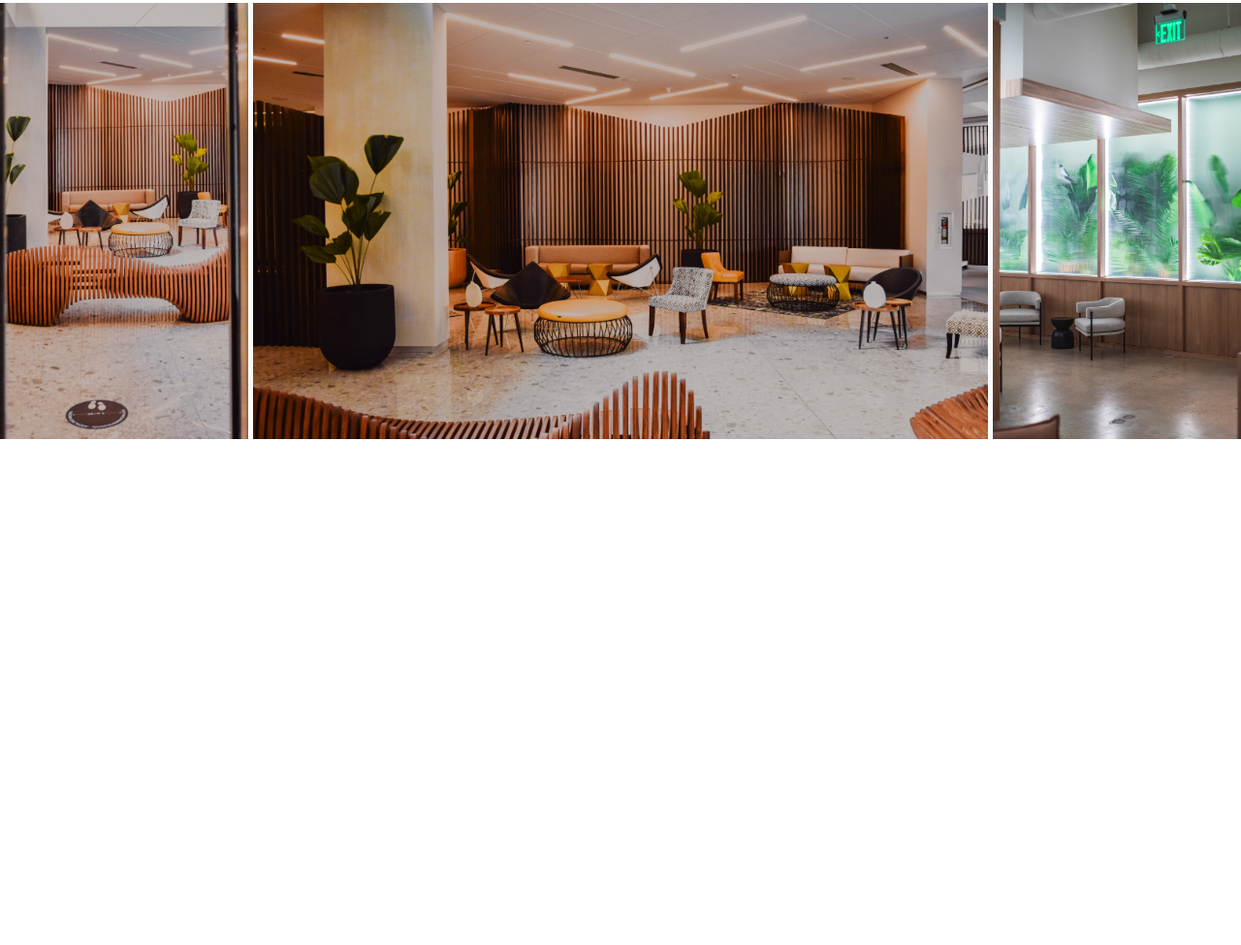
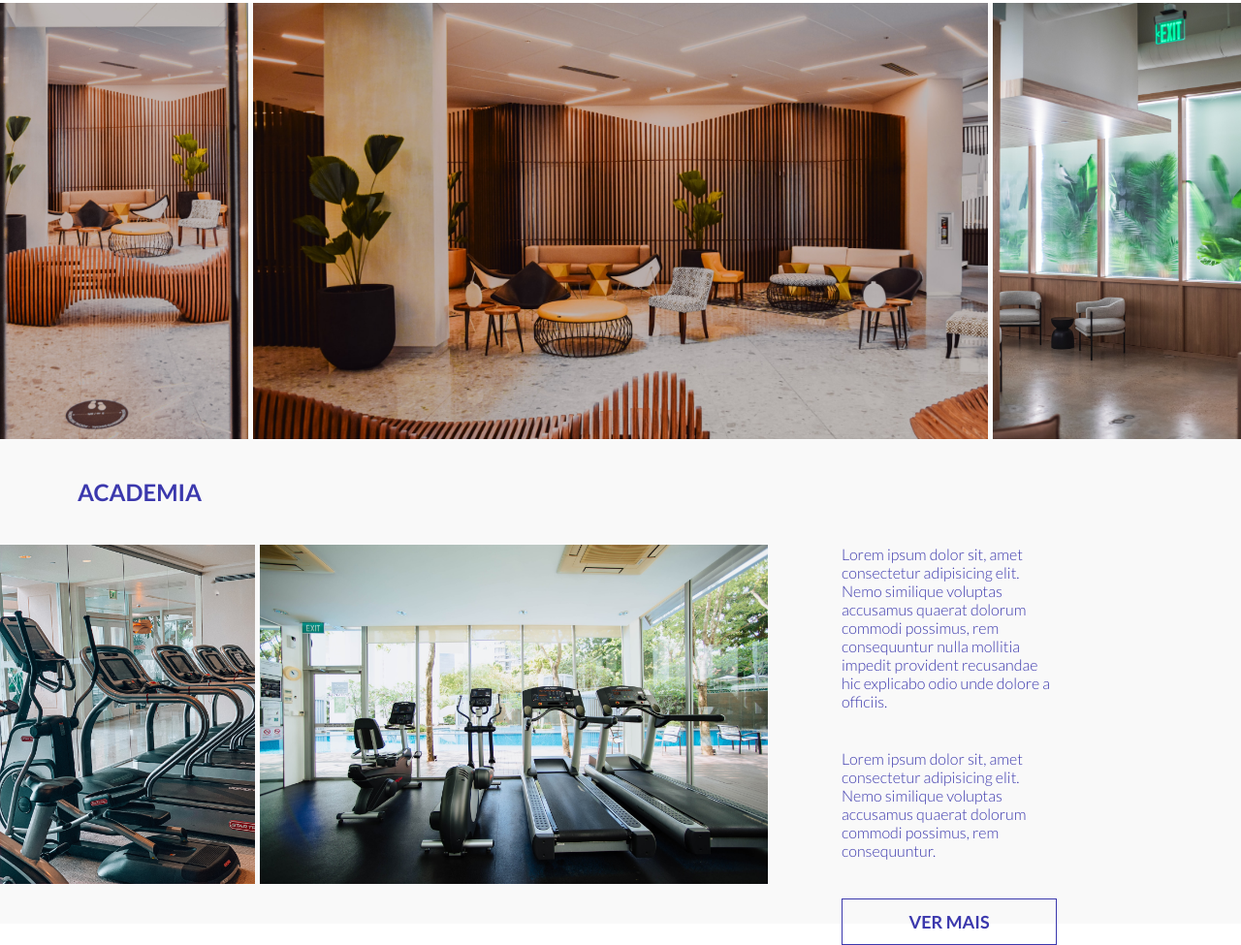
Before and after one commit to henriqueduardo/lunari, a plain HTML site: page index.html in a window 1280 px wide. Shown: the part 1800-2775 px from the top of the page at 97% size. Before the commit the page ends 2253 px from the top, so only its background shows below. Drawn offline with nearby package versions, Linux system fonts and the light colour scheme.

Commit message:
academia

```diff
--- a/css/main.scss
+++ b/css/main.scss
@@ -182,7 +182,7 @@ html {
 .pictures-bg {
   margin-top: 40px;
   width: 100%;
-  height: 50vh;
+  height: auto;
   background: $background;
   figure {
     width: 100%;
@@ -200,3 +200,56 @@ html {
     }
   }
 }
+
+.gym-bg {
+  height: 500px;
+  width: 100%;
+  background: $background;
+  h2 {
+    color: $color-primary;
+    font-family: $font-lato;
+    text-transform: uppercase;
+  }
+  .gym-content {
+    display: flex;
+    width: 100%;
+    figure {
+      width: 60%;
+      display: flex;
+      gap: 5px;
+      .gym-image-1-1 {
+        width: 300px;
+        height: 350px;
+        object-fit: cover;
+      }
+      .gym-image-2-2 {
+        height: 350px;
+        object-fit: cover;
+      }
+    }
+    .gym-text {
+      width: 40%;
+      margin-left: 100px;
+      margin-right: 190px;
+      p {
+        color: $color-primary;
+        font-weight: 100;
+        font-family: $font-lato;
+        margin-bottom: 40px;
+      }
+      button {
+        border: 1px solid $color-primary;
+        color: $color-primary;
+        font-weight: 700;
+        font-size: 18px;
+        font-family: $font-lato;
+        text-transform: uppercase;
+        padding: 12px 24px;
+        width: 100%;
+        outline: none;
+        background: transparent;
+        cursor: pointer;
+      }
+    }
+  }
+}
--- a/index.html
+++ b/index.html
@@ -58,5 +58,21 @@
       <img src="images/picture-2-2.jpg" alt="image" class="image-2-2">
     </figure>
   </aside>
+
+  <section class="gym-bg">
+    <h2 class="container">academia</h2>
+    <div class="gym-content">
+      <figure>
+        <img src="images/gym-1.jpg" alt="image" class="gym-image-1-1">
+        <img src="images/gym-2.jpg" alt="image" class="gym-image-2-2">
+      </figure>
+      <div class="gym-text">
+        <p>Lorem ipsum dolor sit, amet consectetur adipisicing elit. Nemo similique voluptas accusamus quaerat dolorum commodi possimus, rem consequuntur nulla mollitia impedit provident recusandae hic explicabo odio unde dolore a officiis.</p>
+        <p>Lorem ipsum dolor sit, amet consectetur adipisicing elit. Nemo similique voluptas accusamus quaerat dolorum commodi possimus, rem consequuntur.</p>
+        <button>ver mais</button>
+      </div>
+    </div>
+  </section>
+
 </body>
 </html>
```
Also changed, not shown: css/main.css, images/gym-1.jpg (added), images/gym-2.jpg (added), 1 other file.
